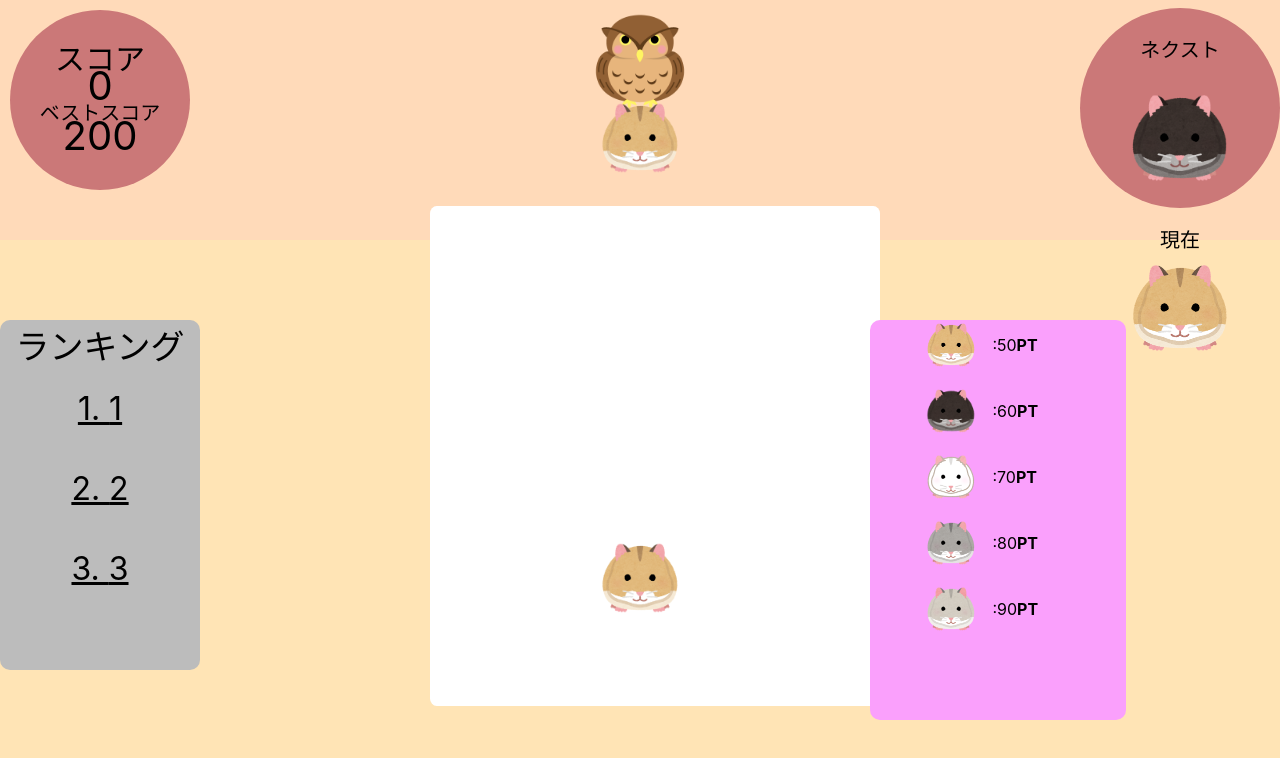
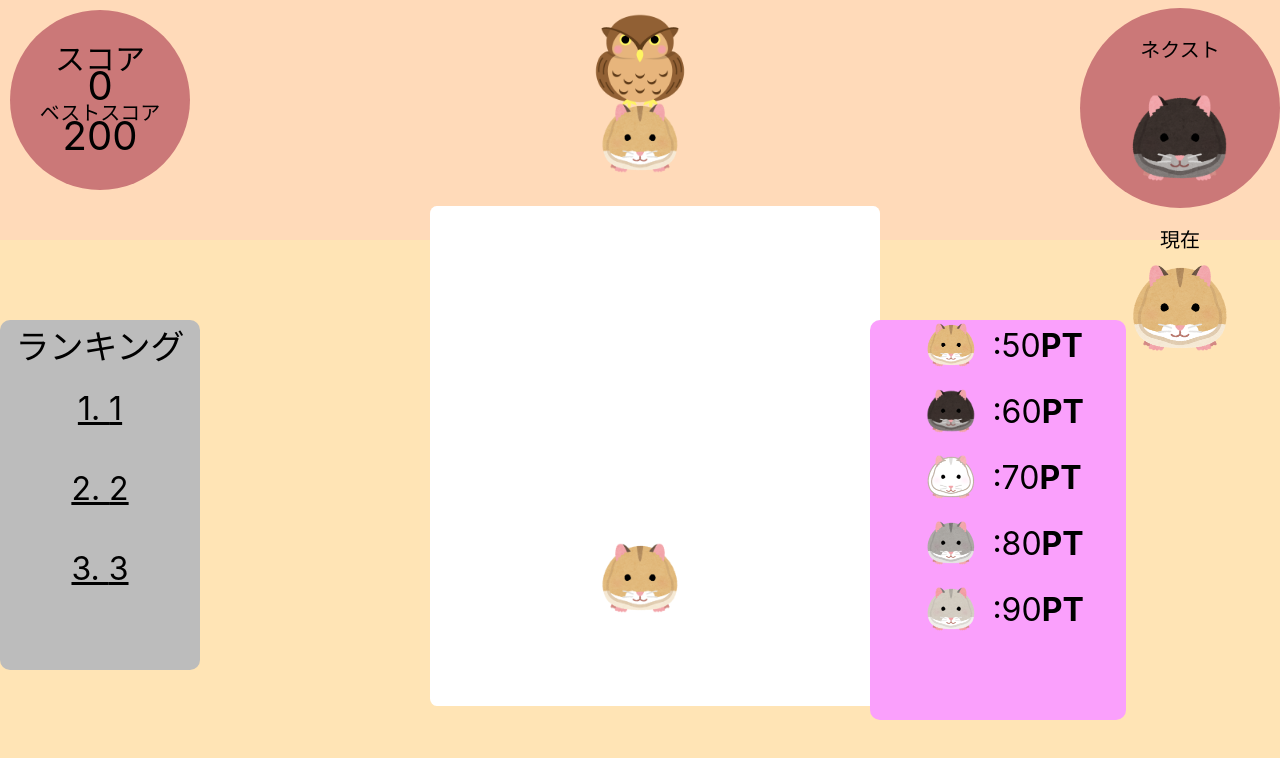
Before and after one commit to CA01971028/fruit_game, a React (Create React App) app in the folder game/frontend/: page /account in a window 1280 px wide. Shown: the top 758 px of the page. Built offline with nearby package versions, Linux system fonts and the light colour scheme; no server answers.

Commit message:
fix font

```diff
--- a/game/frontend/src/compornent/next_block.tsx
+++ b/game/frontend/src/compornent/next_block.tsx
@@ -1,4 +1,3 @@
-import React from 'react'
 import { Box } from '@mui/material';
 
 import ham1 from '../img/hamster.png';
@@ -6,42 +5,31 @@ import ham2 from '../img/animal_hamster6.png';
 import ham3 from '../img/animal_hamster5.png';
 import ham4 from '../img/animal_hamster4.png';
 import ham5 from '../img/animal_hamster3.png';
-import ham6 from '../img/animal_hamster2.png';
-
-import Allow from "./Allow";
 
 
 function next_block() {
   return (
     <div className="donut">
-      {/* <Box component="img"src={ham1}alt="ハムスター各種"height={50}width={50}sx={{ position: 'absolute', top: '0px', left: '35%' }}/>
-      <Box component="img"src={ham2}alt="ハムスター各種"height={50}width={50}sx={{ position: 'absolute', top: '20%', left: '70%' }}/>
-      <Box component="img"src={ham3}alt="ハムスター各種"height={50}width={50}sx={{ position: 'absolute', top: '55%', left: '70%' }}/>
-      <Box component="img"src={ham4}alt="ハムスター各種"height={50}width={50}sx={{ position: 'absolute', top: '75%', left: '35%' }}/>
-      <Box component="img"src={ham5}alt="ハムスター各種"height={50}width={50}sx={{ position: 'absolute', top: '50%', left: '3%' }}/>
-      <Box component="img"src={ham6}alt="ハムスター各種"height={50}width={50}sx={{ position: 'absolute', top: '12%', left: '8%' }}/>
-
-      <Allow /> */}
   <Box sx={{ display: 'flex', flexDirection: 'column', alignItems: 'flex-start' }}>
       <Box sx={{ display: 'flex', alignItems: 'center', mb: 2 }}>
         <Box component="img" src={ham1} alt="ハムスター各種" height={50} width={50} marginLeft={7} />
-        <Box sx={{ ml: 2 }}>:50<strong>PT</strong></Box>
+        <Box  sx={{ ml: 2, fontSize:'2em'}}>:50<strong>PT</strong></Box>
       </Box>
       <Box sx={{ display: 'flex', alignItems: 'center', mb: 2 }}>
         <Box component="img" src={ham2} alt="ハムスター各種" height={50} width={50} marginLeft={7}/>
-        <Box sx={{ ml: 2 }}>:60<strong>PT</strong></Box>
+        <Box  sx={{ ml: 2 , fontSize:'2em'}}>:60<strong>PT</strong></Box>
       </Box>
       <Box sx={{ display: 'flex', alignItems: 'center', mb: 2 }}>
         <Box component="img" src={ham3} alt="ハムスター各種" height={50} width={50} marginLeft={7}/>
-        <Box sx={{ ml: 2 }}>:70<strong>PT</strong></Box>
+        <Box  sx={{ ml: 2 , fontSize:'2em'}}>:70<strong>PT</strong></Box>
       </Box>
       <Box sx={{ display: 'flex', alignItems: 'center', mb: 2 }}>
         <Box component="img" src={ham4} alt="ハムスター各種" height={50} width={50} marginLeft={7}/>
-        <Box sx={{ ml: 2 }}>:80<strong>PT</strong></Box>
+        <Box  sx={{ ml: 2 , fontSize:'2em'}}>:80<strong>PT</strong></Box>
       </Box>
       <Box sx={{ display: 'flex', alignItems: 'center', mb: 2 }}>
         <Box component="img" src={ham5} alt="ハムスター各種" height={50} width={50} marginLeft={7}/>
-        <Box sx={{ ml: 2 }}>:90<strong>PT</strong></Box>
+        <Box  sx={{ ml: 2 , fontSize:'2em'}}>:90<strong>PT</strong></Box>
       </Box>
   </Box>
     </div>
```
